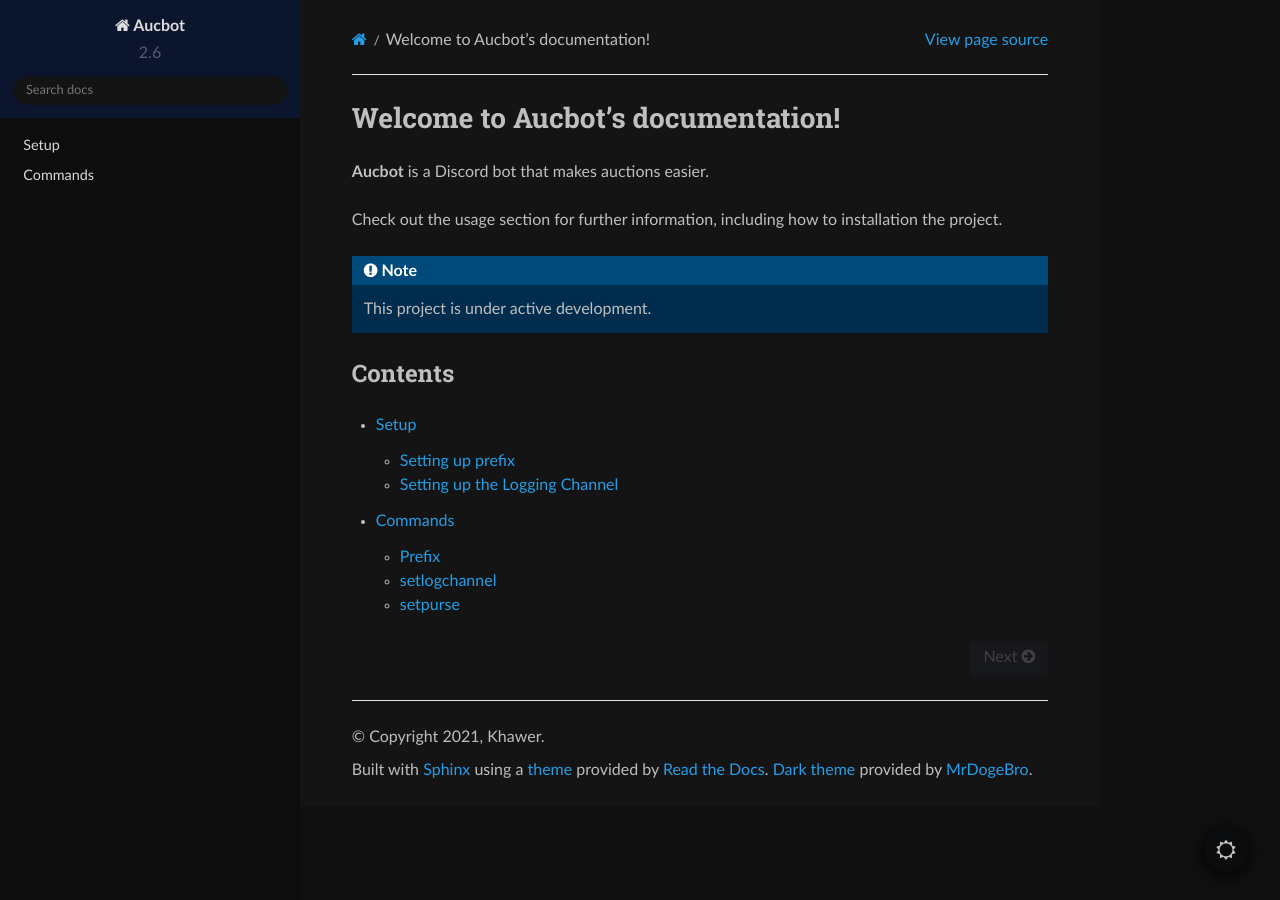
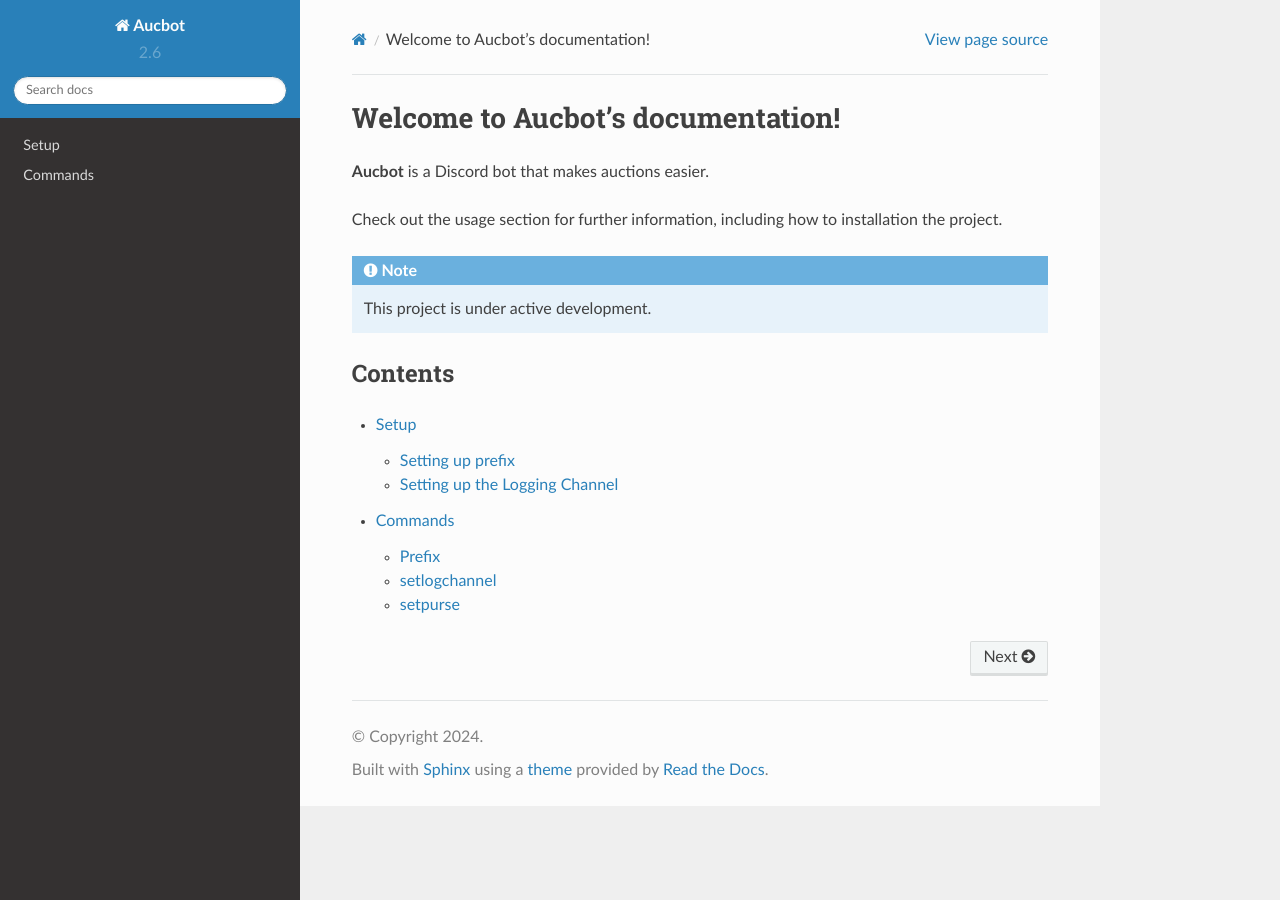
Before and after one commit to KhawerAbbas7/AucbotDocs, a Sphinx documentation site: the page built from docs/source/index.rst, in a window 1280 px wide. Built offline with Sphinx 7.4.7 and the Read the Docs theme 2.0.0, drawn with Linux system fonts in a browser that asks for light colours.

Commit message:
Update conf.py

```diff
--- a/docs/source/conf.py
+++ b/docs/source/conf.py
@@ -3,7 +3,7 @@
 # -- Project information
 
 project = 'Aucbot'
-copyright = '2021, Khawer'
+copyright = '2024'
 author = 'Khawer'
 
 release = '0.1'
@@ -17,7 +17,6 @@ extensions = [
     'sphinx.ext.autodoc',
     'sphinx.ext.autosummary',
     'sphinx.ext.intersphinx',
-    'sphinx_rtd_dark_mode',
 ]
 
 intersphinx_mapping = {
```
